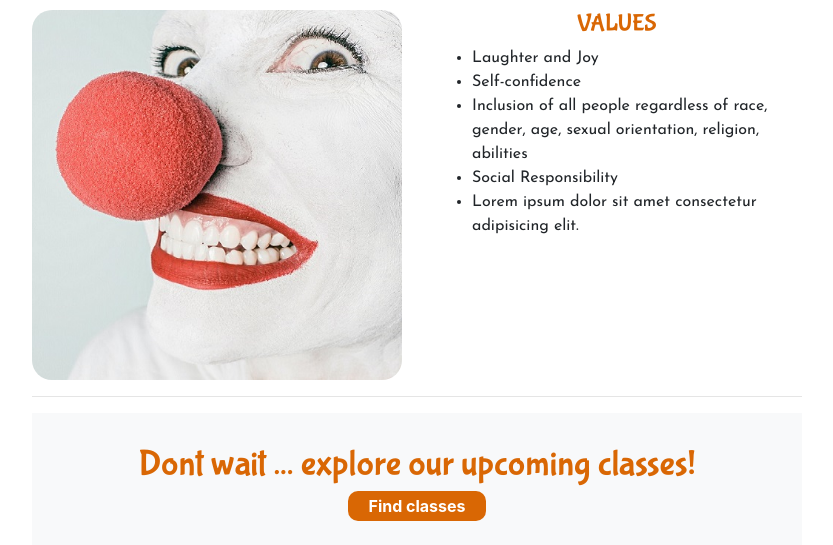
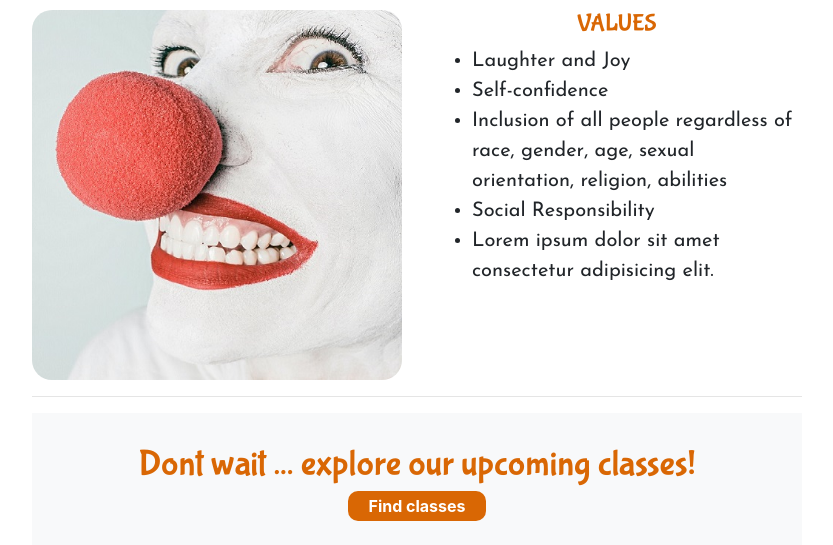
Before and after one commit to douglasvinicio/laughacademy, a plain HTML site: page our-mission.html in a window 1280 px wide. Shown: the part 880-1425 px from the top of the page, without its empty margins (223-1056 px from the left). Drawn offline with nearby package versions, Linux system fonts and the light colour scheme.

Commit message:
Update main.css

```diff
--- a/css/main.css
+++ b/css/main.css
@@ -103,7 +103,7 @@ font-family: 'Josefin Sans', sans-serif
     text-decoration: none;
     border: 3px solid #D96704;
 }
-.value ul {
+.value {
     font-family: 'Josefin Sans', sans-serif;
     font-size: 20px;
 }
```
